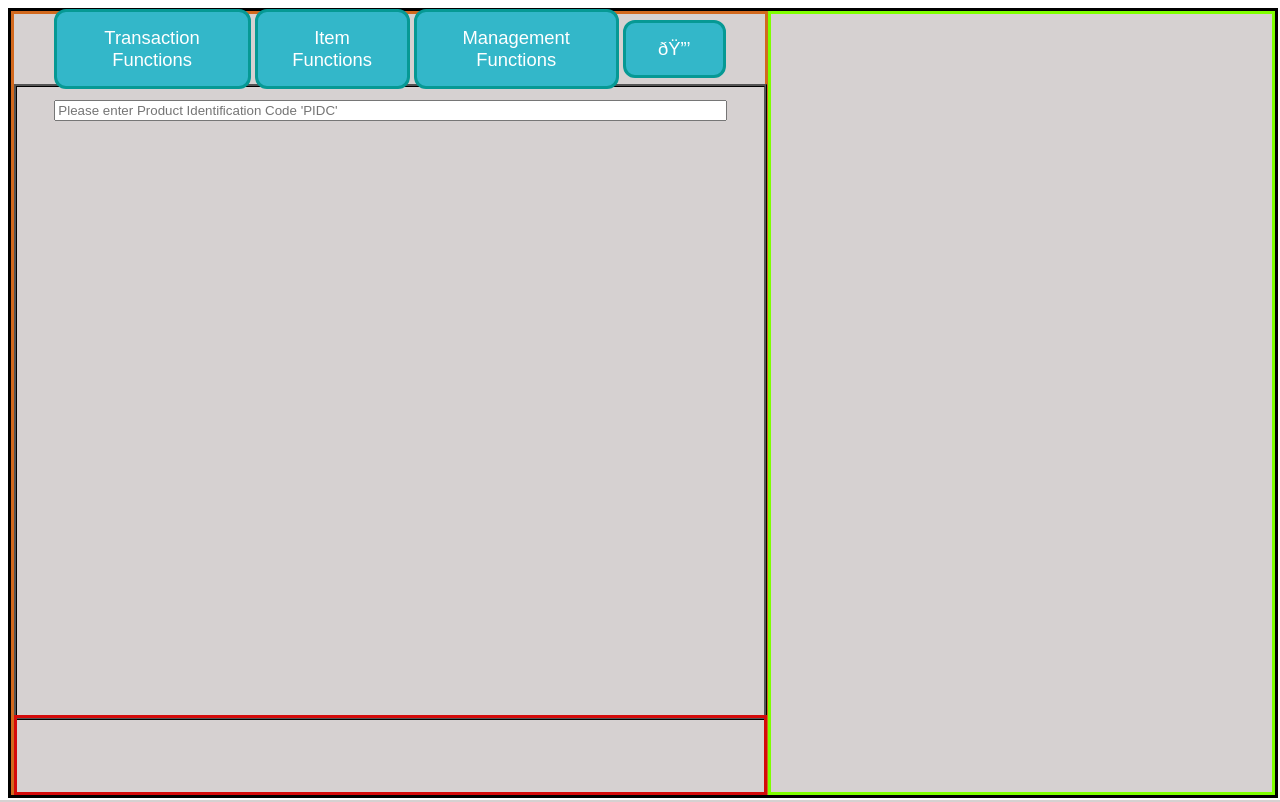
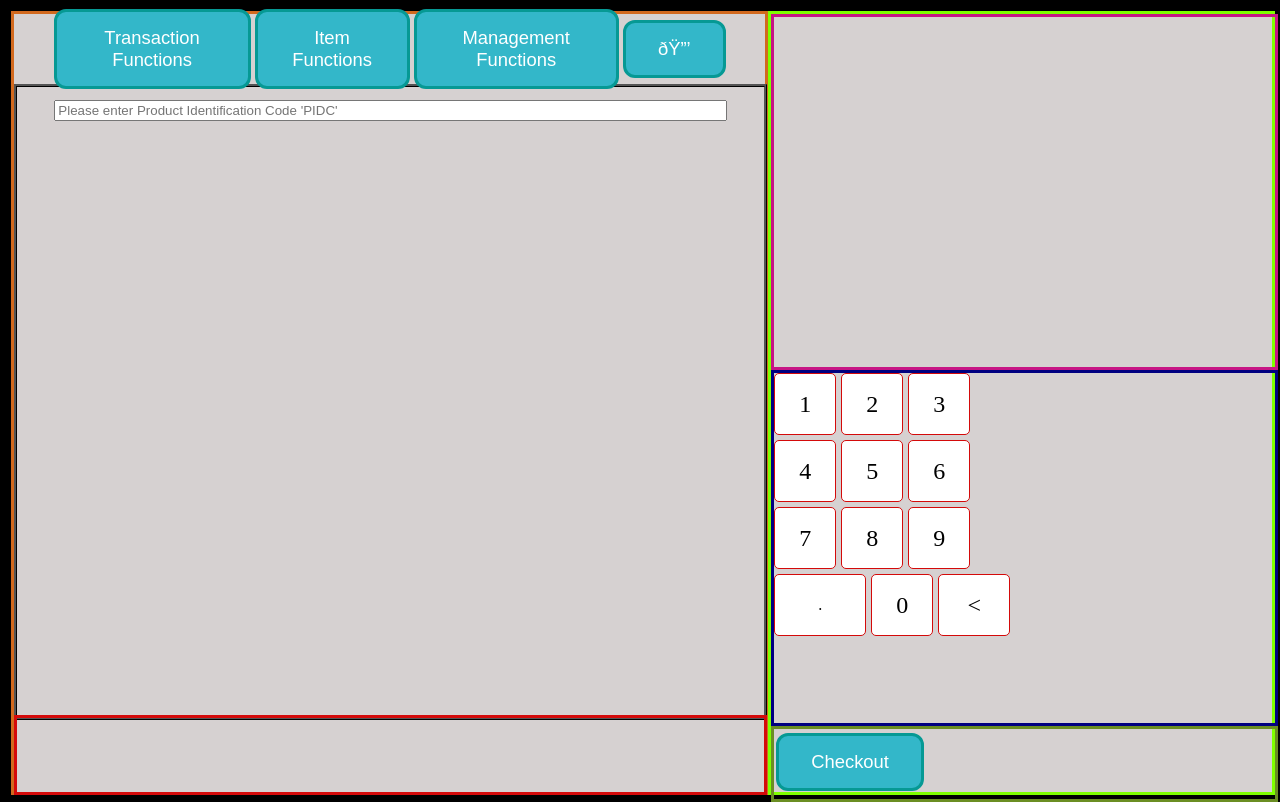
Before and after one commit to JordonRob/Spring21-POS, a PHP site: page / in a window 1280 px wide. Run offline with PHP 8.4, Linux system fonts and the light colour scheme.

Commit message:
Major updates
Added function buttons for Transaction functions. Added a checkout button. Also did a little javascript work

```diff
--- a/Client/index.html
+++ b/Client/index.html
@@ -14,9 +14,9 @@
 <div class="left-side">
 <div class="static-container"><!-- this container will contain mostly static elements on the applcation-->
 <div class="function-buttons"> <!-- This div is for the function buttons-->
-    <button class="button" id="transaction-function" onclick="transaction()">Transaction Functions</button>
-    <button class="button" id="item-function" onclick="item()">Item Functions</button>
-    <button class="button" id="management-function" onclick="management()">Management Functions</button>
+    <button class="button" id="transaction-function" onclick="on_transaction()">Transaction Functions</button>
+    <button class="button" id="item-function" onclick="on_item()">Item Functions</button>
+    <button class="button" id="management-function" onclick="on_management()">Management Functions</button>
     <button class="button" id="lock-button" onclick="lockscreen()">🔒</button>
 </div>
 
@@ -35,10 +35,46 @@
 
 
 </div>
-</div>
+</div><!--END OF LEFT-SIDE DIV-->
 
 <!-- this set of code will belong to the right side/dynamic side of the POS-->
 <div class="right-side">
+    <div class="functions">
+        <div id="transaction-overlay" onclick="off_transaction()">
+            <div class="functional-buttons">
+                <button class="button2" id="discount">Employee Discount</button>
+                <button class="button2" id="return">Return</button><br/>
+                <button class="button2" id="Open">Open Register</button>
+                <button class="button2" id="Miscellaneous">Misc.</button>
+            </div>
+
+        </div>
+        <div id="item-overlay" onclick="off_item()"></div>
+        <div id="management-overlay" onclick="off_management()"></div>
+    </div>
+
+    <div class="keypad">
+        <ul id="numpad">
+            <li class="letter">1</li>
+            <li class="letter">2</li>
+            <li class="letter">3</li>
+            <li class="letter clearl">4</li>
+            <li class="letter">5</li>
+            <li class="letter">6</li>
+
+            <li class="letter clearl">7</li>
+            <li class="letter ">8</li>
+            <li class="letter">9</li>
+            <li class="switch">.</li>
+             <li class="letter">0</li>
+             <li class="delete"><</li>
+        </ul>
+
+    </div>
+
+    <div class="checkout">
+        <button class="button" id="checkout-button">Checkout</button>
+    </div>
 
 
 
@@ -46,7 +82,7 @@
 
 
 
-</div>
+</div><!--END OF RIGHT-SIDE DIV-->
 </div><!--END OF MAIN-CONTAINER-->
 
 
--- a/Client/style.css
+++ b/Client/style.css
@@ -16,16 +16,61 @@
     cursor: pointer;
 
   }
-
-
-  #transaction-function{
+  .button2 {
+    background-color: white;
+    border-style: solid;
+    border-color:  #33b7c9;
+    border-width: 10px;
+    border-radius: 50px;
+    color: black;
+    padding: 15px 32px;
+    text-align: center;
+    text-decoration: none;
+    display: inline-block;
+    font-size: 200%;
+    margin: 4px 2px;
+    cursor: pointer;
+    width: 8em;
+    max-width: 8em;
+    height: 4em;
 
   }
 
-  #item-function{
+    .functional-buttons{
+        display: inline-block;
+       display: flexbox;
+       margin-top: 1em;
+       margin-bottom: 1em;
+       margin-left: 5%;
+       margin-right: 5%;
+
+    }
+
+  #transaction-overlay{
+      background-color: rgb(214, 209, 209);
+      display: none;
+      z-index: 2;
+      width: 100%;
+        height: 100%;
+        cursor: pointer;
+  }
+
+  #item-overlay{
+    background-color: maroon;
+    display: none;
+    z-index: 2;
+    width: 100%;
+      height: 100%;
+      cursor: pointer;
 
   }
-  #management-function{
+  #management-overlay{
+    background-color: gold;
+    display: none;
+    z-index: 2;
+    width: 100%;
+      height: 100%;
+      cursor: pointer;
 
   }
   #lock-button{
@@ -94,9 +139,96 @@
     margin-right: 5%;
 }
 
+.functions{
+    border-style: solid;
+    border-color: mediumvioletred;
+    height: 45%;
+    width: 100%;
+}
+
+.keypad{
+    border-style: solid;
+    border-color: navy;
+    height: 45%;
+    width: 100%;
+}
+.checkout{
+    border-style: solid;
+    border-color: olivedrab;
+    height: 9%;
+    width: 100%;
+}
+
+
+#numpad {
+    margin: 0;
+    padding: 0;
+    list-style: none;
+
+    }
+        #numpad li {
+        float: left;
+        margin: 0 5px 5px 0;
+        width: 60px;
+        height: 60px;
+        font-size: 24px;
+        line-height: 60px;
+        text-align: center;
+        background: #fff;
+        border: 1px solid #f9f9f9;
+        border-radius: 5px;
+        border-style: solid;
+    border-color: rgb(212, 10, 10);
+        }
+            .capslock, .tab, .left-shift, .clearl, .switch {
+            clear: left;
+            }
+                #numpad .tab, #numpad .delete {
+                width: 70px;
+                }
+                #numpad .capslock {
+                width: 80px;
+                }
+                #numpad .return {
+                width: 90px;
+                }
+                #numpad .left-shift{
+                width: 70px;
+                }
+
+                #numpad .switch {
+                width: 90px;
+                }
+                #numpad .rightright-shift {
+                width: 200px;
+                }
+            .lastitem {
+            margin-right: 0;
+            }
+            .uppercase {
+            text-transform: uppercase;
+            }
+            #numpad .space {
+            float: center;
+            width: 556px;
+            }
+            #numpad .switch, #numpad .space, #numpad .return{
+            font-size: 16px;
+            }
+            .on {
+            display: none;
+            }
+            #numpad li:hover {
+            position: relative;
+            top: 1px;
+            left: 1px;
+            border-color: #b96d6d;
+            cursor: pointer;
+            }
 
 
   html,body{
     height:99%;
      min-height:99%;
+     background-color:black;
     }
```
Also changed, not shown: Client/script.js (+31 -10 lines).
